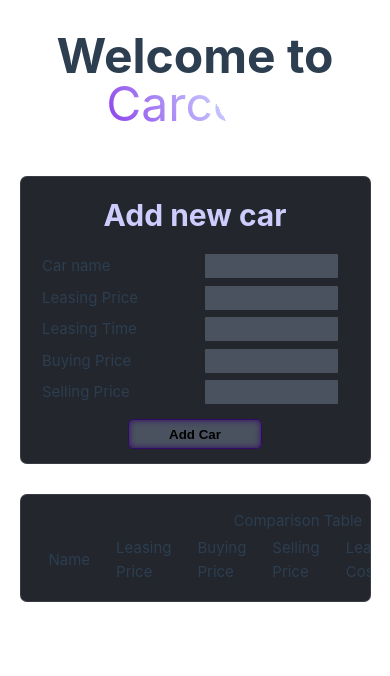
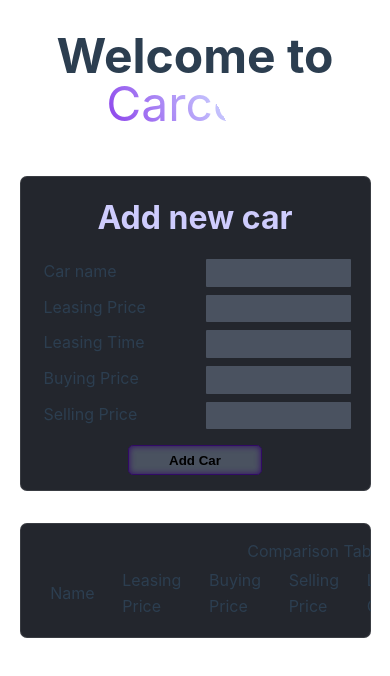
Before and after one commit to simbados/comparison, a Vue app: page / in a window 390 px wide. Shown: the top 676 px of the page. Built offline with nearby package versions, Linux system fonts and the light colour scheme.

Commit message:
Fixes mobile zoom

```diff
--- a/src/assets/base.css
+++ b/src/assets/base.css
@@ -96,6 +96,6 @@ body {
 
 @media screen and (max-width: 728px) {
   body {
-    font-size: 15px;
+    font-size: 16px;
   }
 }
--- a/src/components/AddCars.vue
+++ b/src/components/AddCars.vue
@@ -9,7 +9,7 @@ function addCar() {
   invalidInput.value = [];
   if (!name.value || typeof name.value !== 'string') {
     invalidInput.value.push(InputType.NAME)
-    store.setErrorMessage("Please fill out the name");
+    store.setErrorMessage("Please fill out the car name");
     return;
   }
   if (checkIfInvalidNumber(leasingPrice, InputType.LEASING_PRICE)) {
@@ -40,11 +40,11 @@ function checkIfInvalidNumber(value: Ref<number>, type: InputType) {
 const invalidInput = ref([] as InputType[])
 
 enum InputType {
-  NAME,
-  LEASING_PRICE,
-  LEASING_TIME,
-  BUYING_PRICE,
-  SELLING_PRICE
+  NAME = 'Car Name',
+  LEASING_PRICE = 'leasing price',
+  LEASING_TIME = 'leasing time',
+  BUYING_PRICE = 'buying price',
+  SELLING_PRICE = 'selling price'
 }
 
 function removeInvalid(type: InputType) {
@@ -65,13 +65,13 @@ const sellingPrice = ref()
           <label for="carname">Car name</label>
           <input @focus="removeInvalid(InputType.NAME)" :class="{'invalid': invalidInput.includes(InputType.NAME)}" v-model="name" type="text" name="name" id="carname" />
           <label for="leasingPrice">Leasing Price</label>
-          <input @focus="removeInvalid(InputType.LEASING_PRICE)" :class="{'invalid': invalidInput.includes(InputType.LEASING_PRICE)}" v-model="leasingPrice" type="text" name="leasingPrice" id="leasingPrice" required pattern="[1-9]+"/>
+          <input @focus="removeInvalid(InputType.LEASING_PRICE)" :class="{'invalid': invalidInput.includes(InputType.LEASING_PRICE)}" v-model="leasingPrice" type="number" name="leasingPrice" id="leasingPrice" required pattern="[1-9]+"/>
           <label for="leasingTime">Leasing Time</label>
-          <input @focus="removeInvalid(InputType.LEASING_TIME)" :class="{'invalid': invalidInput.includes(InputType.LEASING_TIME)}" v-model="leasingTime" type="text" name="leasingTime" id="leasingTime" required pattern="[1-9]+"/>
+          <input @focus="removeInvalid(InputType.LEASING_TIME)" :class="{'invalid': invalidInput.includes(InputType.LEASING_TIME)}" v-model="leasingTime" type="number" name="leasingTime" id="leasingTime" required pattern="[1-9]+"/>
           <label for="buying">Buying Price</label>
-          <input @focus="removeInvalid(InputType.BUYING_PRICE)" :class="{'invalid': invalidInput.includes(InputType.BUYING_PRICE)}" v-model="buyingPrice" type="text" name="buying" id="buying" required pattern="[1-9]+"/>
+          <input @focus="removeInvalid(InputType.BUYING_PRICE)" :class="{'invalid': invalidInput.includes(InputType.BUYING_PRICE)}" v-model="buyingPrice" type="number" name="buying" id="buying" required pattern="[1-9]+"/>
           <label for="selling">Selling Price</label>
-          <input @focus="removeInvalid(InputType.SELLING_PRICE)" :class="{'invalid': invalidInput.includes(InputType.SELLING_PRICE)}" v-model="sellingPrice" type="text" name="selling" id="selling" required pattern="[1-9]+"/>
+          <input @focus="removeInvalid(InputType.SELLING_PRICE)" :class="{'invalid': invalidInput.includes(InputType.SELLING_PRICE)}" v-model="sellingPrice" type="number" name="selling" id="selling" required pattern="[1-9]+"/>
       </div>
       <button @click="addCar" id="add-button">Add Car</button>
     </Card>
@@ -113,6 +113,7 @@ input {
   margin: 0 0.2em;
   max-width: 10em;
   font-weight: 700;
+  font-size: 16px;
 }
 .accent {
   color: #ceccfd;
```
